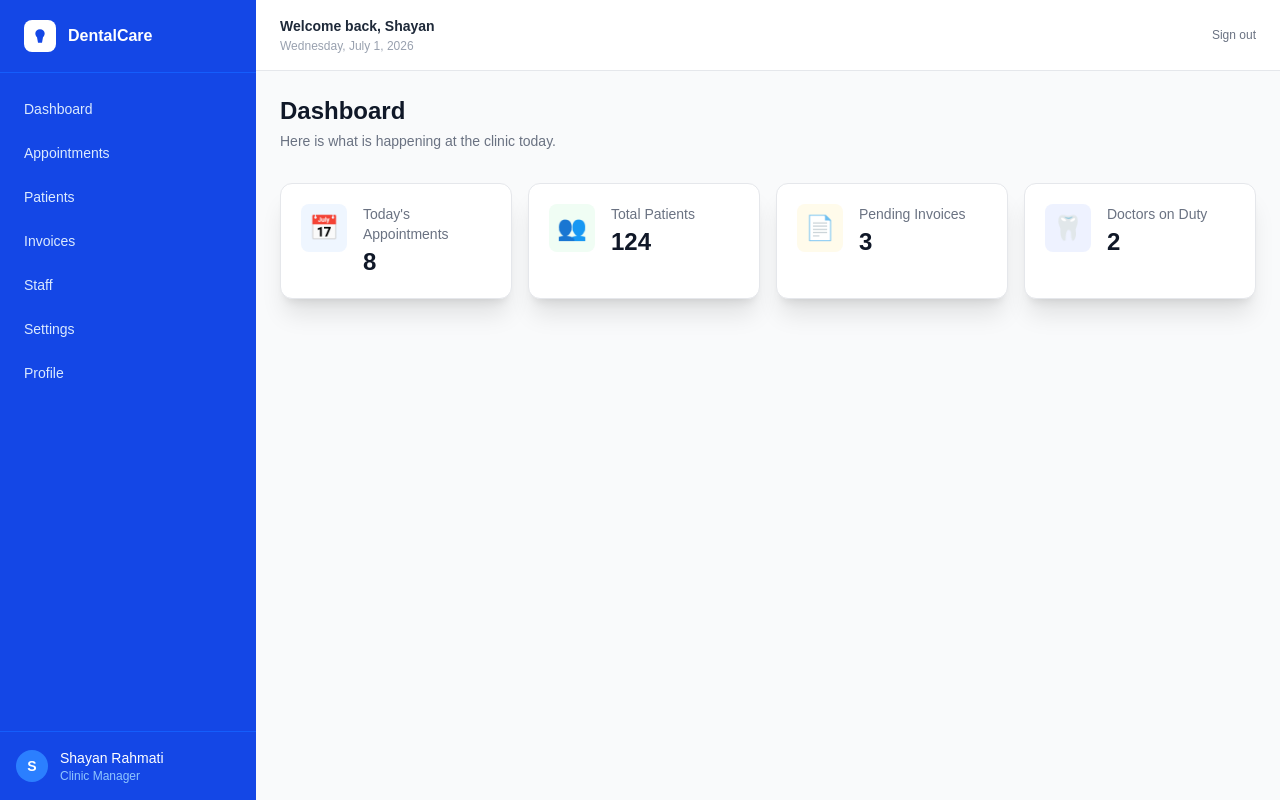
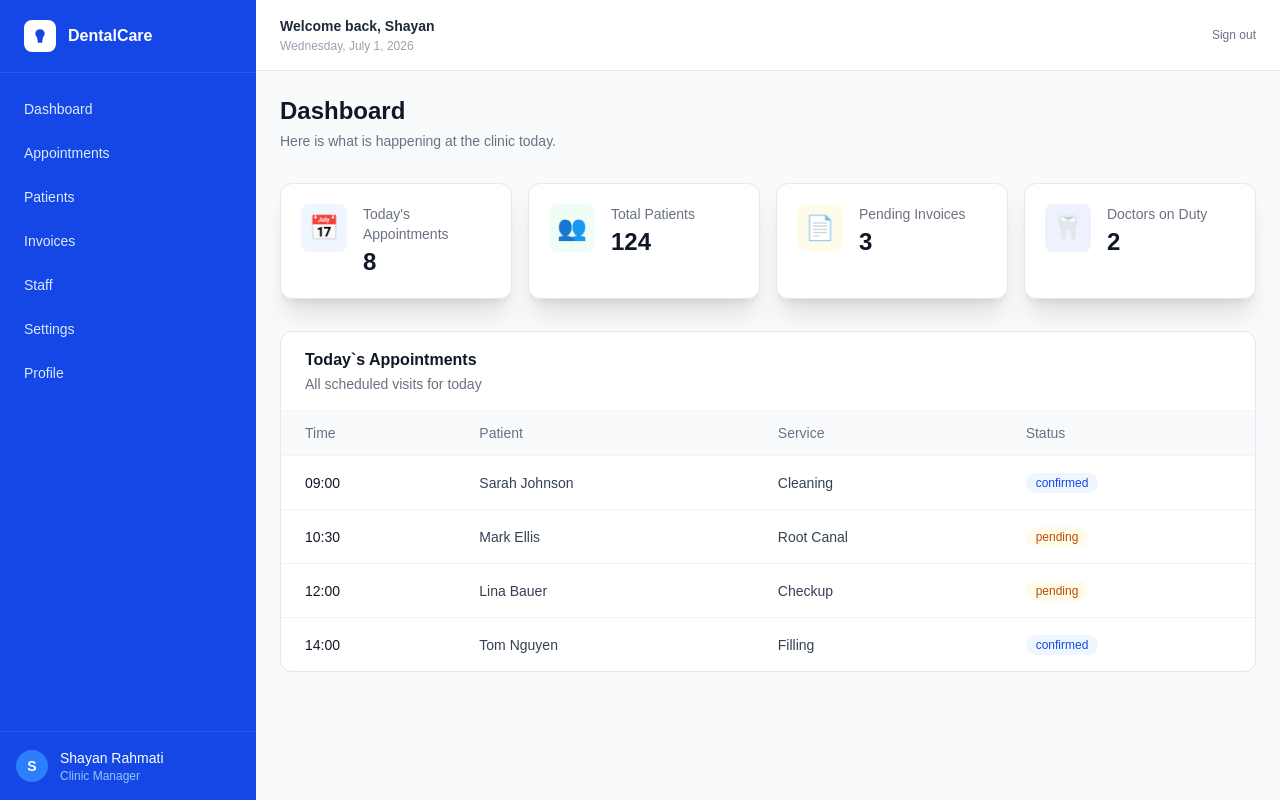
Before and after one commit to shayan655/dental-clinic-front, a Next.js app: page /portal in a window 1280 px wide. Built offline with nearby package versions, Linux system fonts and the light colour scheme; no server answers.

Commit message:
Complete Portal page

```diff
--- a/src/app/portal/page.tsx
+++ b/src/app/portal/page.tsx
@@ -36,8 +36,8 @@ async function getDashboardData(): Promise<DashboardData> {
       },
       todaysAppointments: [
         { id: 1, patientName: 'Sarah Johnson', time: '09:00', service: 'Cleaning', status: 'confirmed'},
-        { id: 2, patientName: 'Mark Ellis',    time: '10:30', service: 'Root Canal', status: 'checked_in'},
-        { id: 3, patientName: 'Lina Bauer',    time: '12:00', service: 'Checkup', status: 'checked_in'},
+        { id: 2, patientName: 'Mark Ellis',    time: '10:30', service: 'Root Canal', status: 'pending'},
+        { id: 3, patientName: 'Lina Bauer',    time: '12:00', service: 'Checkup', status: 'pending'},
         { id: 4, patientName: 'Tom Nguyen',    time: '14:00', service: 'Filling', status: 'confirmed'},
       ],
     }
@@ -80,6 +80,30 @@ function StatCard({
   )
 }
 
+function AppoinmentStatusBadge({ status }: { status: AppointmentStatus }) {
+  const styles: Record<AppointmentStatus, string> = {
+    pending: 'bg-amber-50 text-amber-700',
+    confirmed: 'bg-blue-50 text-blue-700',
+    in_progress: 'bg-indigo-50 text-indigo-700',
+    completed: 'bg-green-50 text-green-700',
+    cancelled: 'bg-red-50 text-red-700',
+  }
+
+  const labels: Record<AppointmentStatus, string> = {
+    pending: 'pending',
+    confirmed: 'confirmed',
+    in_progress: 'in_progress',
+    completed: 'completed',
+    cancelled: 'cancelled',
+  }
+
+  return (
+    <span className={`inline-flex items-center px-2.5 py-0.5 rounded-full text-xs font-medium ${styles[status]}`}>
+      {labels[status]}
+    </span>
+  )
+}
+
 // --- Page ---
 export default async function DashboardPage() {
   const { stats, todaysAppointments } = await getDashboardData()
@@ -119,7 +143,38 @@ export default async function DashboardPage() {
                />
           </div>
 
-          {/* Appointments table — we'll build this after */}
+          {/* Today's Appointments */}
+          <div className=' bg-white rounded-xl border border-gray-200'>
+            <div className='px-6 py-4 border-b border-gray-100'>
+              <h2 className='text-base font-semibold text-gray-900'>Today`s Appointments</h2>
+              <p className='text-sm text-gray-500 mt-0.5'>All scheduled visits for today</p>
+            </div>
+
+            <div className='overflow-x-auto'>
+              <table className='w-full text-sm'>
+                <thead>
+                  <tr className='border-b border-gray-100 bg-gray-50 text-left'>
+                    <th className="px-6 py-3 font-medium text-gray-500">Time</th>
+                    <th className="px-6 py-3 font-medium text-gray-500">Patient</th>
+                    <th className="px-6 py-3 font-medium text-gray-500">Service</th>
+                    <th className="px-6 py-3 font-medium text-gray-500">Status</th>
+                  </tr>
+                </thead>
+                <tbody className='divide-y divide-gray-100'>
+                  {todaysAppointments.map((apt) => (
+                    <tr key={apt.id} className='hover:bg-gray-50 transition-colors'>
+                      <td className='px-6 py-4 font-medium text-gray-900'>{apt.time}</td>
+                      <td className='px-6 py-4 text-gray-700'>{apt.patientName}</td>
+                      <td className='px-6 py-4 text-gray-700'>{apt.service}</td>
+                      <td className='px-6 py-4'>
+                        <AppoinmentStatusBadge status={apt.status} />
+                      </td>
+                    </tr>
+                  ))}
+                </tbody>
+              </table>
+            </div>
+          </div>
     </div>
   )
 }
--- a/src/types/index.ts
+++ b/src/types/index.ts
@@ -38,9 +38,9 @@ export interface Patient {
 // ============================================================
 
 export type AppointmentStatus =
-  | 'scheduled'
+  | 'pending'
   | 'confirmed'
-  | 'checked_in'
+  | 'in_progress'
   | 'completed'
   | 'cancelled';
 
```
